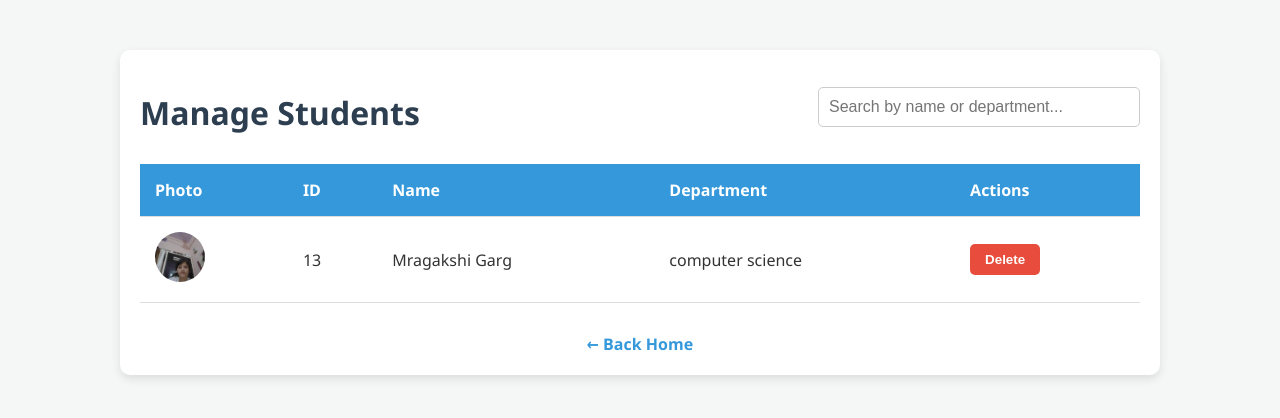
After one commit to Mragakshi-garg/Attendance-system, a Flask app: page /manage in a window 1280 px wide. The commit adds this page. Shown: the top 418 px of the page. Run offline with Flask 3, Linux system fonts and the light colour scheme; data comes from the database, SQL or seed files in the repository; both versions use the stored data as it was after the commit.

Commit message:
Added manage page

```diff
--- a/app.py
+++ b/app.py
@@ -84,6 +84,43 @@ def register():
 @app.route('/take_attendance')
 def take_attendance():
     return render_template('take_attendance.html')
+
+@app.route('/manage')
+def manage():
+    conn = get_db_connection()
+    students = conn.execute('SELECT * FROM students ORDER BY id DESC').fetchall()
+    conn.close()
+    return render_template('manage.html', students=students)
+
+@app.route('/delete_student/<int:id>', methods=['POST'])
+def delete_student(id):
+    conn = get_db_connection()
+    student = conn.execute('SELECT * FROM students WHERE id = ?', (id,)).fetchone()
+
+    if student:
+        # Delete image file
+        filepath = student['encoding_path']
+        if filepath and os.path.exists(filepath):
+            try:
+                os.remove(filepath)
+                print(f"Deleted face image: {filepath}")
+            except Exception as e:
+                print(f"Error deleting file {filepath}: {e}")
+
+        # Delete from DB
+        conn.execute('DELETE FROM students WHERE id = ?', (id,))
+        # Also delete their attendance records to maintain relational integrity
+        conn.execute('DELETE FROM attendance WHERE student_id = ?', (id,))
+        conn.commit()
+
+        # Reload cache so the deleted student is removed from RAM
+        camera.init_app()
+        flash(f"Student {student['name']} deleted successfully!")
+    else:
+        flash("Student not found.")
+
+    conn.close()
+    return redirect(url_for('manage'))
 
 @app.route('/api/recognize', methods=['POST'])
 def api_recognize():
--- a/camera.py
+++ b/camera.py
@@ -25,27 +25,30 @@ def init_app():
 
     # If the number of students in DB matches our cache, we don't need to do anything
     if len(students) != len(KNOWN_FACE_NAMES):
-        print("Loading face encodings into Global RAM Cache...")
+        print("Reloading face encodings into Global RAM Cache...")
+        KNOWN_FACE_ENCODINGS.clear()
+        KNOWN_FACE_NAMES.clear()
+        KNOWN_FACE_IDS.clear()
+
         for student in students:
-            # Only process students that aren't already in our cache
-            if student['name'] not in KNOWN_FACE_NAMES:
-                try:
-                    image = face_recognition.load_image_file(student['encoding_path'])
-                    encodings = face_recognition.face_encodings(image)
-                    if len(encodings) > 0:
-                        encoding = encodings[0]
-                        KNOWN_FACE_ENCODINGS.append(encoding)
-                        KNOWN_FACE_NAMES.append(student['name'])
-                        KNOWN_FACE_IDS.append(student['id'])
-                        print(f"Loaded new encoding for: {student['name']}")
-                    else:
-                        print(f"WARNING: No face found in image for {student['name']}")
-                except Exception as e:
-                    print(f"Error loading image for {student['name']}: {e}")
+            try:
+                image = face_recognition.load_image_file(student['encoding_path'])
+                encodings = face_recognition.face_encodings(image)
+                if len(encodings) > 0:
+                    encoding = encodings[0]
+                    KNOWN_FACE_ENCODINGS.append(encoding)
+                    KNOWN_FACE_NAMES.append(student['name'])
+                    KNOWN_FACE_IDS.append(student['id'])
+                    print(f"Loaded encoding for: {student['name']}")
+                else:
+                    print(f"WARNING: No face found in image for {student['name']}")
+            except Exception as e:
+                print(f"Error loading image for {student['name']}: {e}")
 
     # Load today's attendance
     today = datetime.now().strftime("%Y-%m-%d")
     records = conn.execute('SELECT student_id FROM attendance WHERE date = ?', (today,)).fetchall()
+    ALREADY_MARKED_TODAY.clear()
     for r in records:
         ALREADY_MARKED_TODAY.add(r['student_id'])
 
--- a/templates/index.html
+++ b/templates/index.html
@@ -48,6 +48,7 @@
         <a href="/register">Register New Student</a>
         <a href="/take_attendance" style="background-color: #e67e22;">Start Attendance Camera</a>
         <a href="/dashboard">View Dashboard</a>
+        <a href="/manage" style="background-color: #9b59b6;">Manage Students</a>
     </div>
 </body>
 
--- /dev/null
+++ b/templates/manage.html
@@ -0,0 +1,170 @@
+<!DOCTYPE html>
+<html lang="en">
+
+<head>
+    <meta charset="UTF-8">
+    <meta name="viewport" content="width=device-width, initial-scale=1.0">
+    <title>Manage Students</title>
+    <link rel="stylesheet" href="{{ url_for('static', filename='css/style.css') }}">
+    <style>
+        .container {
+            max-width: 1000px;
+            margin: 40px auto;
+            padding: 20px;
+            background: white;
+            border-radius: 10px;
+            box-shadow: 0 4px 10px rgba(0, 0, 0, 0.1);
+        }
+
+        .header-content {
+            display: flex;
+            justify-content: space-between;
+            align-items: center;
+            margin-bottom: 20px;
+        }
+
+        .search-box {
+            padding: 10px;
+            width: 300px;
+            border-radius: 5px;
+            border: 1px solid #ccc;
+            font-size: 16px;
+        }
+
+        table {
+            width: 100%;
+            border-collapse: collapse;
+            margin-top: 20px;
+        }
+
+        th,
+        td {
+            padding: 15px;
+            border-bottom: 1px solid #ddd;
+            text-align: left;
+        }
+
+        th {
+            background-color: #3498db;
+            color: white;
+        }
+
+        .delete-btn {
+            background-color: #e74c3c;
+            color: white;
+            border: none;
+            padding: 8px 15px;
+            border-radius: 5px;
+            cursor: pointer;
+            font-weight: bold;
+            transition: background 0.3s;
+        }
+
+        .delete-btn:hover {
+            background-color: #c0392b;
+        }
+
+        .face-preview {
+            width: 50px;
+            height: 50px;
+            border-radius: 50%;
+            object-fit: cover;
+        }
+
+        .flash-messages {
+            margin-bottom: 20px;
+        }
+
+        .flash-message {
+            background-color: #d4edda;
+            color: #155724;
+            padding: 10px;
+            border-radius: 5px;
+            margin-bottom: 10px;
+            border: 1px solid #c3e6cb;
+        }
+    </style>
+</head>
+
+<body>
+    <div class="container">
+        {% with messages = get_flashed_messages() %}
+        {% if messages %}
+        <div class="flash-messages">
+            {% for message in messages %}
+            <div class="flash-message">{{ message }}</div>
+            {% endfor %}
+        </div>
+        {% endif %}
+        {% endwith %}
+
+        <div class="header-content">
+            <h1>Manage Students</h1>
+            <input type="text" id="searchInput" class="search-box" placeholder="Search by name or department...">
+        </div>
+
+        <table id="studentsTable">
+            <thead>
+                <tr>
+                    <th>Photo</th>
+                    <th>ID</th>
+                    <th>Name</th>
+                    <th>Department</th>
+                    <th>Actions</th>
+                </tr>
+            </thead>
+            <tbody>
+                {% for student in students %}
+                <tr>
+                    <td>
+                        <img src="{{ url_for('static', filename=student.encoding_path.split('static\\')[-1] if 'static\\' in student.encoding_path else student.encoding_path.split('static/')[-1]) }}"
+                            class="face-preview" alt="Face"
+                            onerror="this.src='https://via.placeholder.com/50?text=No+Img'">
+                    </td>
+                    <td>{{ student.id }}</td>
+                    <td class="student-name">{{ student.name }}</td>
+                    <td class="student-dept">{{ student.department }}</td>
+                    <td>
+                        <form action="{{ url_for('delete_student', id=student.id) }}" method="POST"
+                            onsubmit="return confirm('Are you sure you want to delete {{ student.name }}? This will also delete their attendance records and face image.');">
+                            <button type="submit" class="delete-btn">Delete</button>
+                        </form>
+                    </td>
+                </tr>
+                {% else %}
+                <tr>
+                    <td colspan="5" style="text-align: center;">No students registered yet.</td>
+                </tr>
+                {% endfor %}
+            </tbody>
+        </table>
+
+        <div style="text-align: center; margin-top: 30px;">
+            <a href="/" style="color: #3498db; text-decoration: none; font-weight: bold;">&larr; Back Home</a>
+        </div>
+    </div>
+
+    <script>
+        // Simple client-side search filtering
+        document.getElementById('searchInput').addEventListener('keyup', function () {
+            let filter = this.value.toLowerCase();
+            let rows = document.querySelectorAll('#studentsTable tbody tr');
+
+            rows.forEach(row => {
+                // Skip the "No students" row if present
+                if (row.cells.length === 1) return;
+
+                let name = row.querySelector('.student-name').textContent.toLowerCase();
+                let dept = row.querySelector('.student-dept').textContent.toLowerCase();
+
+                if (name.includes(filter) || dept.includes(filter)) {
+                    row.style.display = '';
+                } else {
+                    row.style.display = 'none';
+                }
+            });
+        });
+    </script>
+</body>
+
+</html>
```
Also changed, not shown: database.db, debug_capture.jpg, static/faces/Mragakshi_Garg_20260227023743.jpg (deleted), static/faces/Mragakshi_Garg_20260227031219.jpg (deleted), static/faces/Mragakshi_Garg_20260227032110.jpg (deleted), static/faces/Mragakshi_Garg_20260303000859.jpg (deleted), static/faces/Mragakshi_Garg_20260303002828.jpg (deleted), static/faces/Mragakshi_Garg_20260303002939.jpg (deleted), static/faces/Mragakshi_Garg_20260303014522.jpg (deleted), static/faces/Mragakshi_Garg_20260303203407.jpg (added), static/faces/lavanya_20260303125949.jpg (deleted), static/faces/rekha_20260303145657.jpg (deleted).
